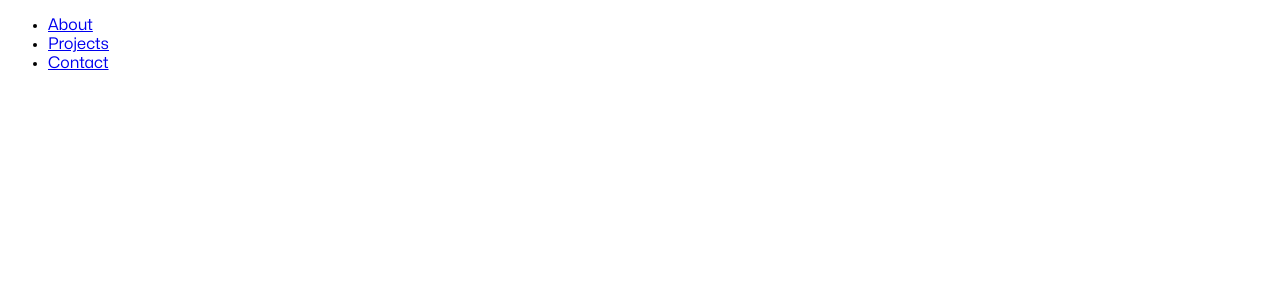
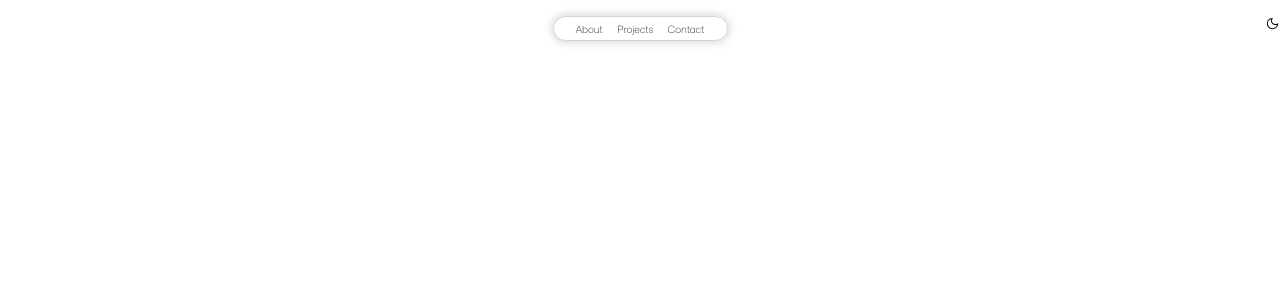
Before and after one commit to cameronmakarchuk/portfolio-site-client, a React (Create React App) app: page / in a window 1280 px wide. Shown: the top 300 px of the page. Built offline with nearby package versions, Linux system fonts and the light colour scheme.

Commit message:
Add initial styling for nav bar

```diff
--- a/src/App.scss
+++ b/src/App.scss
@@ -2,7 +2,7 @@
 @use "./styles/partials/mixins" as *;
 @use "./styles/partials/variables" as *;
 
-html {
+html, body {
   margin: 0;
   box-sizing: border-box;
   font-family: "Mona Sans";
--- a/src/components/PageHeader/PageHeader.scss
+++ b/src/components/PageHeader/PageHeader.scss
@@ -1,3 +1,49 @@
 @use "../../styles/partials/mixins" as *;
 @use "../../styles/partials/variables" as *;
 @use "../../styles/partials/typography" as *;
+
+.page-header {
+    margin: 0;
+    width: 100vw;
+    position: relative;
+    padding: 1.0rem;
+
+    &__nav {
+        width: 100%;
+        display: flex;
+        justify-content: center;
+        align-items: center;
+    }
+
+    &__nav-list {
+        width: 175px;
+        margin: 0;
+        padding: 0.125rem 0.5rem;
+        list-style: none;
+        display: flex;
+        justify-content: space-evenly;
+        align-items: center;
+        border-radius: 20px;
+        border: 0.5px solid lightgray;
+        box-shadow: 0 0 10px 1px lightgray;
+    }
+
+    &__nav-item {
+        margin: 0;
+    }
+
+    &__nav-link {
+        @include bodyCopy;
+        text-decoration: none;
+        font-size: 10px;
+    }
+
+    &__light-dark-toggle {
+        width: 15px;
+        height: 15px;
+        position: absolute;
+        right: 0;
+        top: 1.0rem;
+
+    }
+}
--- a/src/components/PageHeader/PageHeader.tsx
+++ b/src/components/PageHeader/PageHeader.tsx
@@ -1,11 +1,9 @@
 import "./PageHeader.scss";
+import darkToggleIcon from "../../assets/icons/dark_mode_FILL0_wght400_GRAD0_opsz48.svg"
+import lightToggleIcon from "../../assets/icons/light_mode_FILL0_wght400_GRAD0_opsz48.svg"
 import {NavLink} from "react-router-dom";
 
 
-// interface PageHeaderProps {
-//     person: string;
-
-// }
 
 export default function PageHeader(): JSX.Element {
 
@@ -14,15 +12,18 @@ export default function PageHeader(): JSX.Element {
             <nav className="page-header__nav">
                 <ul className="page-header__nav-list">
                     <li className="page-header__nav-item">
-                        <NavLink to="">About</NavLink>
+                        <NavLink to="" className="page-header__nav-link">About</NavLink>
                     </li>
                     <li className="page-header__nav-item">
-                        <NavLink to="">Projects</NavLink>
+                        <NavLink to="" className="page-header__nav-link">Projects</NavLink>
                     </li>
                     <li className="page-header__nav-item">
-                        <NavLink to="">Contact</NavLink>
+                        <NavLink to="" className="page-header__nav-link">Contact</NavLink>
                     </li>
                 </ul>
+
+               <img src={darkToggleIcon} alt="light dark toggle" className="page-header__light-dark-toggle" />
+
             </nav>
         </header>
     )
--- a/src/styles/partials/_mixins.scss
+++ b/src/styles/partials/_mixins.scss
@@ -0,0 +1,16 @@
+@use "./typography";
+@use "./variables";
+
+@mixin pageTitle {
+    font-family: "Mona Sans";
+    font-size: 24px;
+    font-weight: 700;
+    color: black;
+}
+
+@mixin bodyCopy {
+    font-family: "Mona Sans";
+    font-size: 12px;
+    font-weight: 200;
+    color: black;
+}
```
Also changed, not shown: src/assets/icons/dark_mode_FILL0_wght400_GRAD0_opsz48.svg (added), src/assets/icons/light_mode_FILL0_wght400_GRAD0_opsz48.svg (added).
